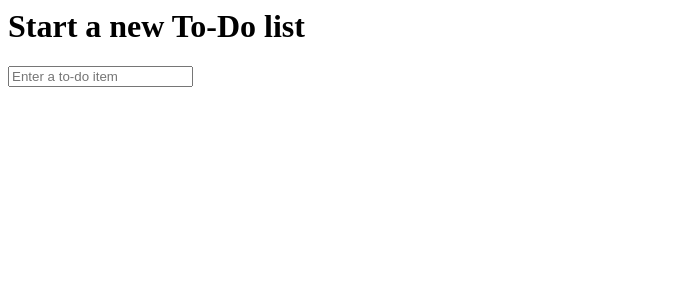
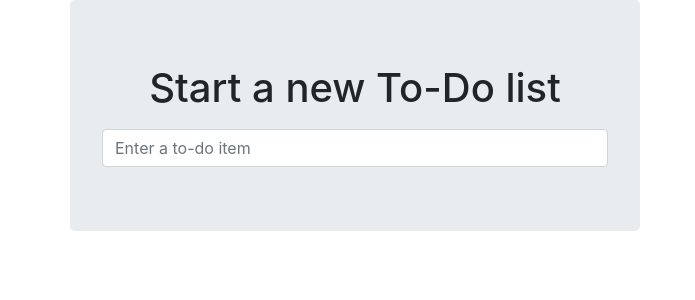
Before and after one commit to androiddrew/TDD, a Django app: page / in a window 1280 px wide. Shown: the top 300 px of the page, without its empty margins (0-695 px from the left). Run offline with Django 3.2, Linux system fonts and the light colour scheme; some libraries are stand-ins or nearby versions.

Commit message:
Use Bootstrap to improve layout

```diff
--- a/functional_tests/tests.py
+++ b/functional_tests/tests.py
@@ -1,10 +1,10 @@
-from django.test import LiveServerTestCase
+from django.contrib.staticfiles.testing import StaticLiveServerTestCase
 from selenium import webdriver
 from selenium.webdriver.common.keys import Keys
-import unittest
+#import unittest
 #import time
 
-class NewVisitorTest(LiveServerTestCase):
+class NewVisitorTest(StaticLiveServerTestCase):
 	# We are overriding the TestCase objects Setup and Teardowns which bookend the program when
 	#it is run as __main__
 	def setUp(self):
--- /dev/null
+++ b/list/static/base.css
@@ -0,0 +1,3 @@
+#id_new_item {
+    margin-top: 2ex;
+}
--- a/list/templates/base.html
+++ b/list/templates/base.html
@@ -1,14 +1,32 @@
-<html>
+<!DOCTYPE html>
+<html lang="en">
+
 	<head>
-		<title> To-Do lists </title>
+		<title>To-Do lists</title>
+		<meta name="viewport" content="width=device-width, initial-scale=1.0">
+		<link href="/static/bootstrap/dist/css/bootstrap.min.css" rel="stylesheet" media="screen">
+		<link href="/static/base.css" rel="stylesheet" media="screen">
 	<head>
 	<body>
-		<h1>{% block header_text %}{% endblock %}</h1>
-		<form method="Post" action="{% block form_action %}{% endblock %}">
-			<input id="id_new_item" name ="item_text" placeholder="Enter a to-do item" />
-			{% csrf_token %}
-		</form>
-	{% block table %}
-	{% endblock %}
+	<div class="container">
+		<div class="row">
+			<div class="col-md-6 col-md-offset-3 jumbotron">
+				<div class="text-center">
+					<h1>{% block header_text %}{% endblock %}</h1>
+					<form method="POST" action="{% block form_action %}{% endblock %}">
+						<input name="item_text" id="id_new_item" class="form-control input-lg" placeholder="Enter a to-do item" />
+						{% csrf_token %}
+					</form>
+				</div>
+			</div>
+		</div>
+
+		<div class="row">
+			<div class="col-md-6 col-md-offset-3">
+				{% block table %}
+				{% endblock %}
+			</div>
+		</div>
+	</div>
 	</body>
 </html
--- a/list/templates/list.html
+++ b/list/templates/list.html
@@ -5,7 +5,7 @@
 {% block form_action %}/lists/{{ list.id }}/add_item{% endblock %}
 
 {% block table %}
-	<table id="id_list_table">
+	<table id="id_list_table" class="table">
 		{% for item in list.item_set.all %}
 			<tr><td>{{ forloop.counter }}: {{ item.text }}</td></tr> {% endfor %}
 	</table>
```
